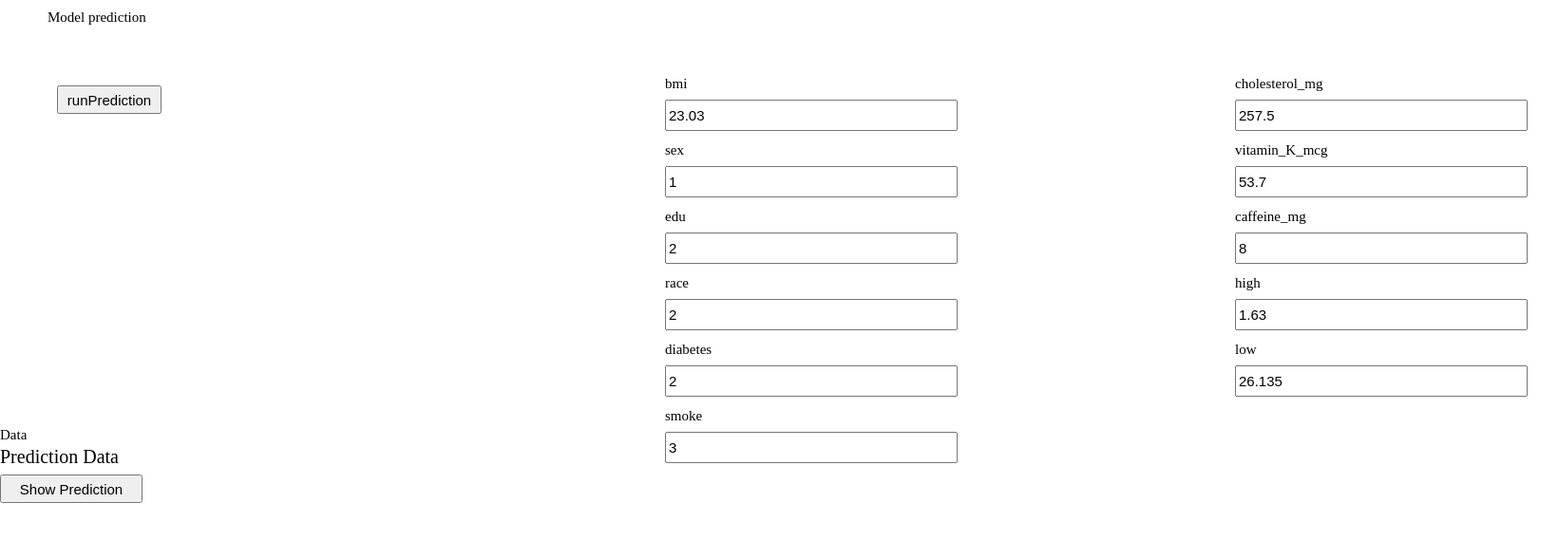
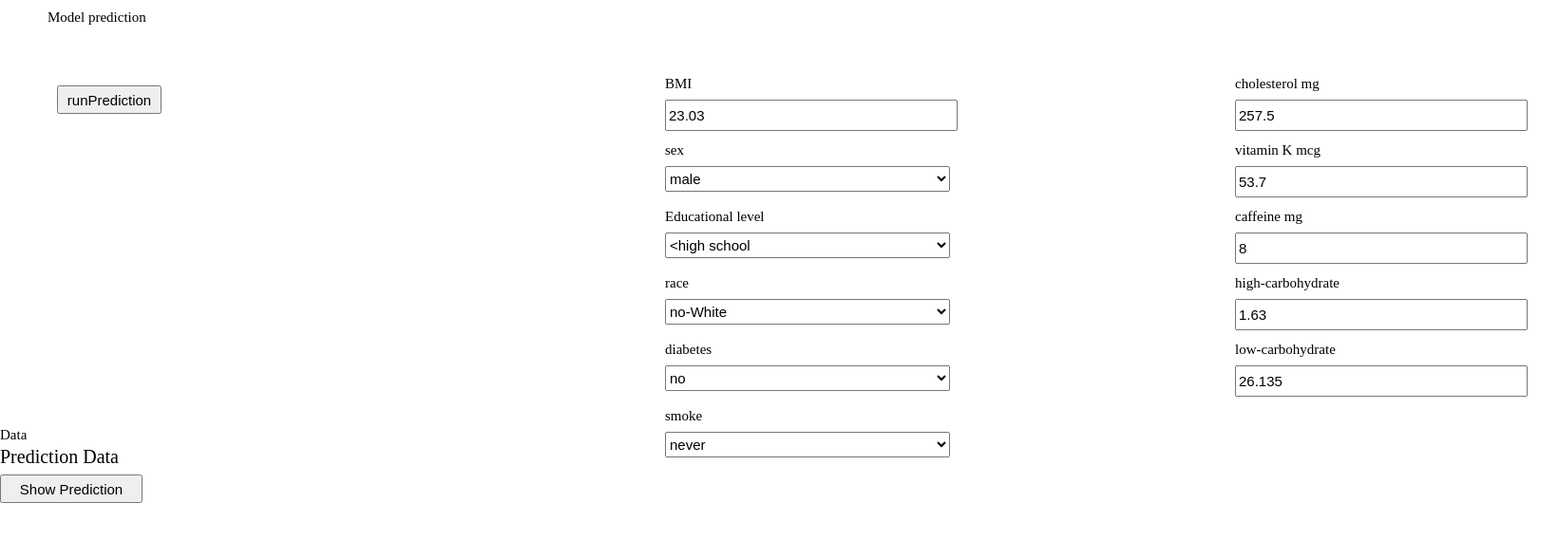
Before and after one commit to oscaryang1/xgboost-predict, a Flask app: page / in a window 1640 px wide. Shown: the top 569 px of the page at 95% size. Run offline with Flask 3, Linux system fonts and the light colour scheme.

Commit message:
Update sub.html

```diff
--- a/FlaskWebProject1/templates/sub.html
+++ b/FlaskWebProject1/templates/sub.html
@@ -6,47 +6,70 @@
     <title>XGboost Model</title>
     <link rel="stylesheet" type="text/css" href="{{ url_for('static', filename='style.css' ) }}">
 
+
 </head>
 <body>
 
-    <label style=" position: absolute; top: 10px; left: 50px; font-size: 15px">Model prediction</label>
+   <label style=" position: absolute; top: 10px; left: 50px; font-size: 15px">Model prediction</label>
     <label style=" position: absolute; top: 450px; left: 0px; font-size: 15px">Data</label>
     <label style=" position: absolute; top: 470px; left: 0px; font-size: 20px">Prediction Data</label>
 
 
     <form method="post" action="resuslt2">
         <label>
-            <span style=" position: absolute; top: 80px; left: 700px; font-size: 15px">bmi</span>
+            <span style=" position: absolute; top: 80px; left: 700px; font-size: 15px">BMI</span>
             <input style=" position: absolute; top: 105px; left: 700px; font-size: 15px; width: 300px; height: 27px; " id="title" type="number"
                    name="data1" value={{data1}} step=0.01 />
         </label>
 
         <label>
             <span style=" position: absolute; top: 150px; left: 700px; font-size: 15px">sex</span>
-            <input style=" position: absolute; top: 175px; left: 700px; font-size: 15px; width: 300px; height: 27px; " id="title" type="number"
-                   name="data2" value={{data2}} step=1 />
+            <select style=" position: absolute; top: 175px; left: 700px; font-size: 15px; width: 300px; height: 27px; " id="title"
+                    name="data2" step=1 >
+                <option value="1">male</option>
+                <option value="2">female</option>
+
+            </select>
         </label>
 
 
         <label>
-            <span style=" position: absolute; top: 220px; left: 700px; font-size: 15px">edu</span>
-            <input style=" position: absolute; top: 245px; left: 700px; font-size: 15px; width: 300px; height: 27px; " id="title"
-                   type="number" name="data3" value={{data3}} step=1 />
+            <span style=" position: absolute; top: 220px; left: 700px; font-size: 15px">Educational level</span>
+            <select style=" position: absolute; top: 245px; left: 700px; font-size: 15px; width: 300px; height: 27px; " id="title"
+                    name="data3"  step=1 >
+                <option value="1">&lt;high school</option>
+                <option value="2">high school</option>
+                <option value="3">&gt;high school</option>
+
+            </select>
         </label>
         <label>
             <span style=" position: absolute; top: 290px; left: 700px; font-size: 15px">race</span>
-            <input style=" position: absolute; top: 315px; left: 700px; font-size: 15px; width: 300px; height: 27px; " id="title" type="number"
-                   name="data4" value={{data4}} step=1 />
+            <select style=" position: absolute; top: 315px; left: 700px; font-size: 15px; width: 300px; height: 27px; " id="title" type="number"
+                   name="data4"  step=1 >
+                <option value="1">no-White</option>
+                <option value="2">White</option>
+
+            </select>
         </label>
         <label>
             <span style=" position: absolute; top: 360px; left: 700px; font-size: 15px">diabetes</span>
-            <input style=" position: absolute; top: 385px; left: 700px; font-size: 15px; width: 300px; height: 27px; " id="title" type="number"
-                   name="data5" value={{data5}} step=1 />
+            <select style=" position: absolute; top: 385px; left: 700px; font-size: 15px; width: 300px; height: 27px; " id="title"
+                    name="data5" value={{data5}} step=1 >
+                <option value="1">no</option>
+                <option value="2">yes</option>
+
+            </select>
         </label>
         <label>
             <span style=" position: absolute; top: 430px; left: 700px; font-size: 15px">smoke</span>
-            <input style=" position: absolute; top: 455px; left: 700px; font-size: 15px; width: 300px; height: 27px; " id="title" type="number"
-                   name="data6" value={{data6}} step=1 />
+            <select style=" position: absolute; top: 455px; left: 700px; font-size: 15px; width: 300px; height: 27px; " id="title" type="number"
+                    name="data6" value={{data6}} step=1 >
+                <option value="1">never</option>
+                <option value="2">former</option>
+                <option value="3">now</option>
+
+            </select>
         </label>
 
 
@@ -56,28 +79,28 @@
 
 
         <label>
-            <span style=" position: absolute; top: 80px; left: 1300px; font-size: 15px">cholesterol_mg</span>
+            <span style=" position: absolute; top: 80px; left: 1300px; font-size: 15px">cholesterol mg</span>
             <input style=" position: absolute; top: 105px; left: 1300px; font-size: 15px; width:300px; height: 27px;
        " id="title" type="number" name="data7" value={{data7}} step=0.1 />
         </label>
         <label>
-            <span style=" position: absolute; top: 150px; left: 1300px; font-size: 15px">vitamin_K_mcg</span>
+            <span style=" position: absolute; top: 150px; left: 1300px; font-size: 15px">vitamin K mcg</span>
             <input style=" position: absolute; top: 175px; left: 1300px; font-size: 15px; width: 300px; height: 27px; " id="title" type="number"
                    name="data8" value={{data8}} step=0.01 />
         </label>
 
         <label>
-            <span style=" position: absolute; top: 220px; left: 1300px; font-size: 15px">caffeine_mg</span>
+            <span style=" position: absolute; top: 220px; left: 1300px; font-size: 15px">caffeine mg</span>
             <input style=" position: absolute; top: 245px; left: 1300px; font-size: 15px; width: 300px; height: 27px; " id="title" type="number"
                    name="data9" value={{data9}} step=0.1 />
         </label>
         <label>
-            <span style=" position: absolute; top: 290px; left: 1300px; font-size: 15px">high</span>
+            <span style=" position: absolute; top: 290px; left: 1300px; font-size: 15px">high-carbohydrate</span>
             <input style=" position: absolute; top: 315px; left: 1300px; font-size: 15px; width: 300px; height: 27px; " id="title" type="number"
                    name="data10" value={{data10}} step=0.001 />
         </label>
         <label>
-            <span style=" position: absolute; top: 360px; left: 1300px; font-size: 15px">low</span>
+            <span style=" position: absolute; top: 360px; left: 1300px; font-size: 15px">low-carbohydrate</span>
             <input style=" position: absolute; top: 385px; left: 1300px; font-size: 15px; width: 300px; height: 27px; " id="title" type="number"
                    name="data11" value={{data11}} step=0.001 />
         </label>
@@ -106,6 +129,7 @@
     {% else %}
 
     {% endif %}
+
 </body>
 
 </html>
```
